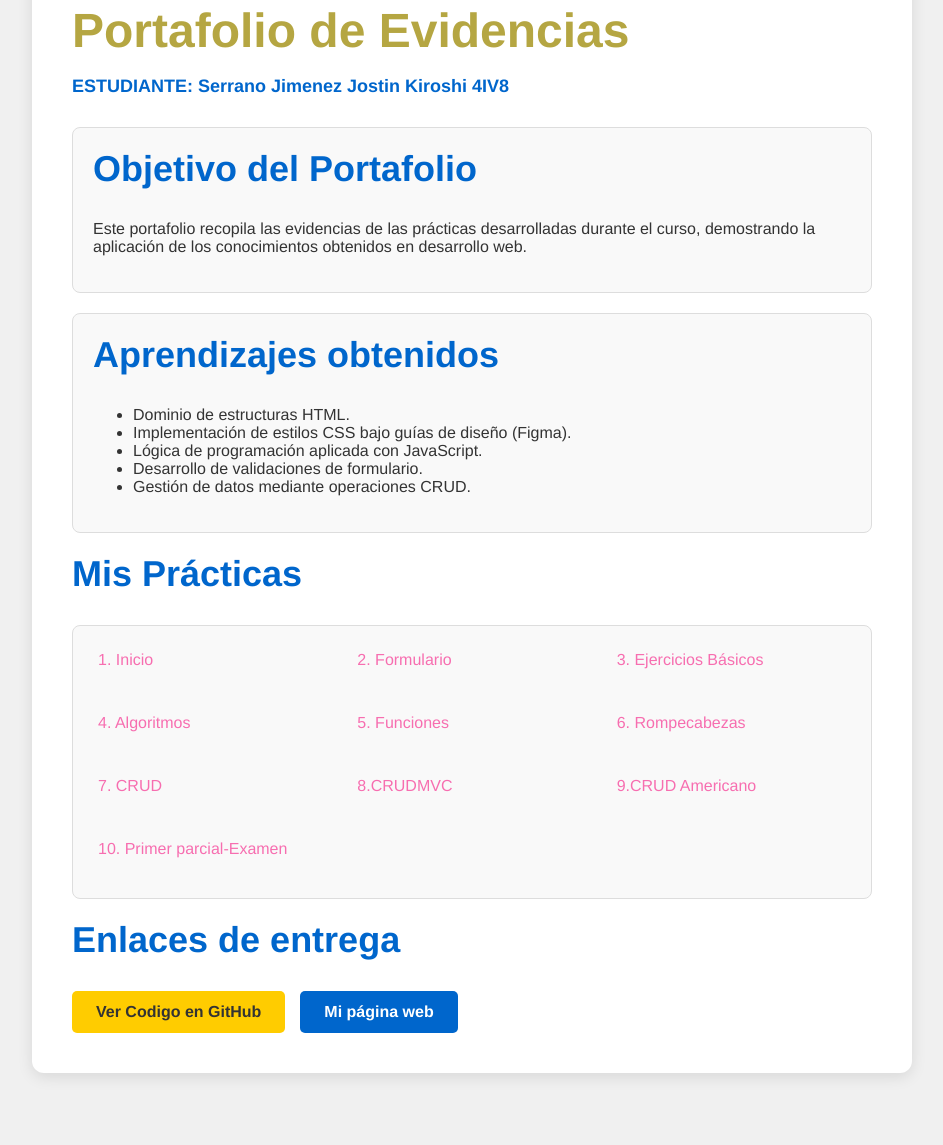
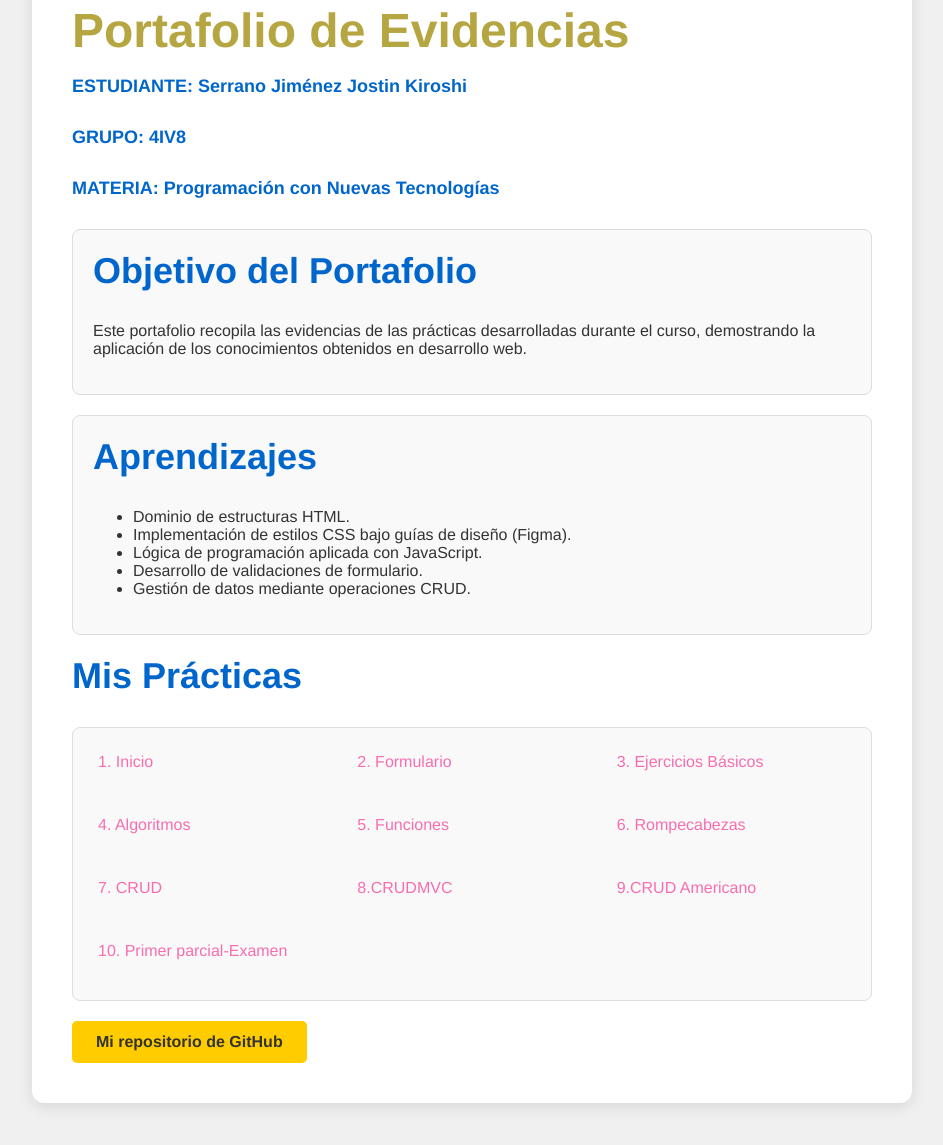
Before and after one commit to KiroshiSJJ/4IV8_Serrano_Jimenez_JostinKiroshi, a plain HTML site: page index.html in a window 1280 px wide. Shown: the part 129-1274 px from the top of the page, without its empty margins (168-1111 px from the left). Drawn offline with Linux system fonts and the light colour scheme.

Commit message:
Corrección de error de link

```diff
--- a/index.html
+++ b/index.html
@@ -10,7 +10,9 @@
     <div class="container">
         <header>
             <h1>Portafolio de Evidencias</h1>
-            <p class="estudiante">ESTUDIANTE: Serrano Jimenez Jostin Kiroshi 4IV8</p>
+            <p class="estudiante">ESTUDIANTE: Serrano Jiménez Jostin Kiroshi</p>
+            <p class="estudiante">GRUPO: 4IV8</p>
+            <p class="estudiante">MATERIA: Programación con Nuevas Tecnologías</p>
         </header>
 
         <section>
@@ -19,7 +21,7 @@
         </section>
 
         <section>
-            <h2>Aprendizajes obtenidos</h2>
+            <h2>Aprendizajes</h2>
             <ul>
                 <li>Dominio de estructuras HTML.</li>
                 <li>Implementación de estilos CSS bajo guías de diseño (Figma).</li>
@@ -43,10 +45,8 @@
             <a href="./Primer Parcial-Examen/Examen_Primer_Parcial.java">10. Primer parcial-Examen</a>
         </div>
 
-        <h2>Enlaces de entrega</h2>
         <div class="footer-buttons">
-            <a href="https://github.com/KiroshiSJJ/4IV8_Serrano_Jimenez_JostinKiroshi.git" class="btn btn-github">Ver Codigo en GitHub</a>
-            <a href="https://kiroshisjj.github.io/4IV8_Serrano_Jimenez_JostinKiroshi/" class="btn btn-web">Mi página web</a>
+            <a href="https://github.com/KiroshiSJJ/4IV8_Serrano_Jimenez_JostinKiroshi.git" class="btn btn-github">Mi repositorio de  GitHub</a>
         </div>
     </div>
 
```
